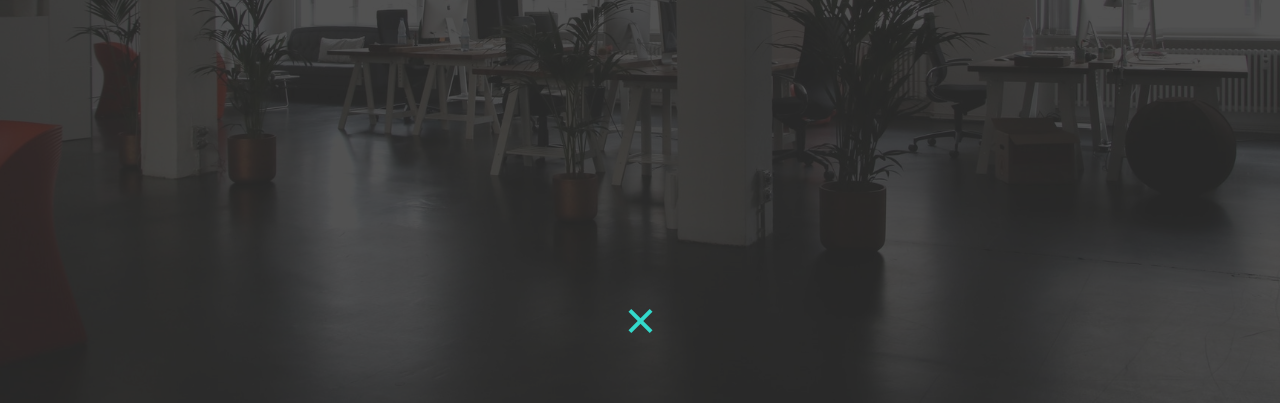
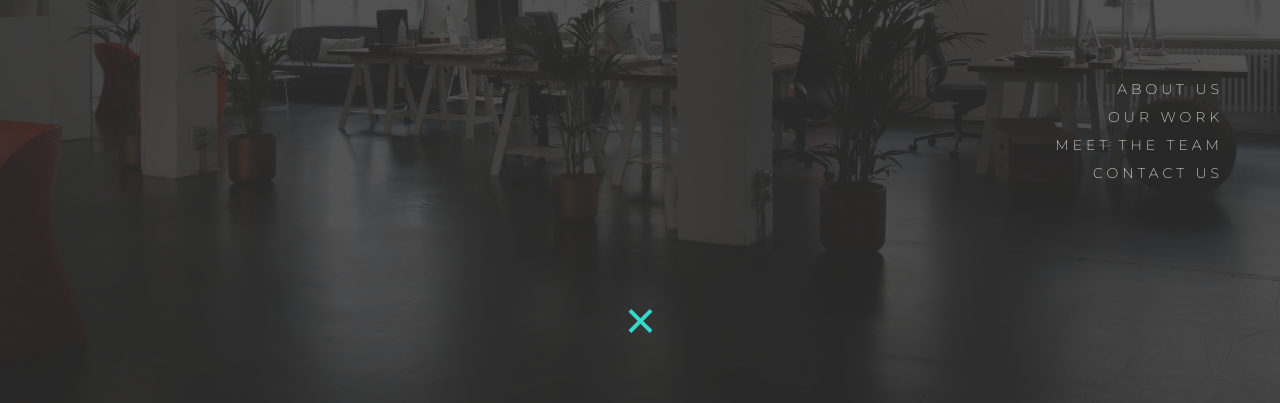
Before and after one commit to dubKelly/biff, a website: page src/index.html in a window 1280 px wide. Both pictures are taken after a click on the element 640 px from the left and 717 px from the top of the page. Shown: the part 397-800 px from the top of the page. Drawn offline with Linux system fonts and the light colour scheme.

Commit message:
nav layout and animations complete

```diff
--- a/src/index.html
+++ b/src/index.html
@@ -5,7 +5,7 @@
 	<meta name="viewport" content="width=device-width, initial-scale=1.0">
 	<title>Biff Media | Toronto Web Design</title>
 	<link rel="stylesheet" type="text/css" href="styleSheets/css/indexStyles.css">
-	<link href="https://fonts.googleapis.com/css?family=Montserrat:700" rel="stylesheet">
+	<link href="https://fonts.googleapis.com/css?family=Montserrat:200,700" rel="stylesheet">
 </head>
 
 <!--
@@ -40,6 +40,15 @@ ____________________________
 			<span class="plus sm accent hori landingPlus"></span>
 		</div>
 
+		<div class="navMenu landingMenu toggle">
+			<ul>
+				<li><a href="#about">About Us</a></li>
+				<li><a href="#work">Our Work</a></li>
+				<li><a href="#team">Meet the Team</a></li>
+				<li><a href="#contact">Contact Us</a></li>
+			</ul>
+		</div>
+
 	</section>
 
 	<script type="text/javascript" src="scripts/index.js"></script>
--- a/src/styleSheets/sass/indexStyles.scss
+++ b/src/styleSheets/sass/indexStyles.scss
@@ -6,14 +6,15 @@
 html, body {
 	height: 100%;
 	overflow: hidden;
+	font-family: "Montserrat", sans-serif;
 }
 h1 {
 	position: absolute;
 	top: 50%;
 	left: 50%;
 	transform: translate(-50%, -50%);
-	font-family: "Montserrat", sans-serif;
 	font-size: 64px;
+	font-weight: 700;
 	color: white;
 	transition: transform 0.4s ease-in-out;
 }
--- a/src/styleSheets/sass/sections/_landing.scss
+++ b/src/styleSheets/sass/sections/_landing.scss
@@ -82,3 +82,56 @@
 .landingPlusContainer.open > .landingPlus.hori {
 	transform: translate(-50%, -50%) rotate(-135deg) scale(1.5, 1);
 }
+.landingMenu {
+	position: absolute;
+	top: 66%;
+	width: 100%;
+	transform: translateY(-50%);
+	font-size: 14px;
+	font-weight: 200;
+	text-transform: uppercase;
+	text-align: right;
+	line-height: 2;
+	letter-spacing: 4px;
+	transition: all 0.4s 0.2s ease-in-out;
+}
+.landingMenu li {
+	opacity: 0;
+	transition: all 0.3s ease-in-out;
+}
+.landingMenu.open li {
+	opacity: 1;
+}
+.landingMenu.open li:nth-child(1) {
+	transition: all 0.3s 0.1s ease-in-out;
+}
+.landingMenu.open li:nth-child(1) {
+	transform: translateX(-57px);
+}
+.landingMenu.open li:nth-child(2) {
+	transition: all 0.3s 0.2s ease-in-out;
+}
+.landingMenu.open li:nth-child(2) {
+	transform: translateX(-57px);
+}
+.landingMenu.open li:nth-child(3) {
+	transition: all 0.3s 0.3s ease-in-out;
+}
+.landingMenu.open li:nth-child(3) {
+	transform: translateX(-57px);
+}
+.landingMenu.open li:nth-child(4) {
+	transition: all 0.3s 0.4s ease-in-out;
+}
+.landingMenu.open li:nth-child(4) {
+	transform: translateX(-57px);
+}
+.landingMenu a {
+	text-decoration: none;
+	color: white;
+	transition: color 0.2s ease-out;
+	cursor: pointer;
+}
+.landingMenu a:hover {
+	color: $accent;
+}
```
Also changed, not shown: src/styleSheets/css/indexStyles.css.
